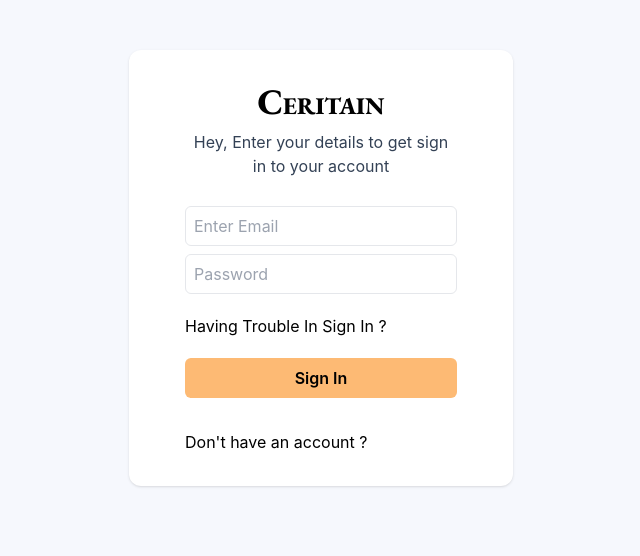
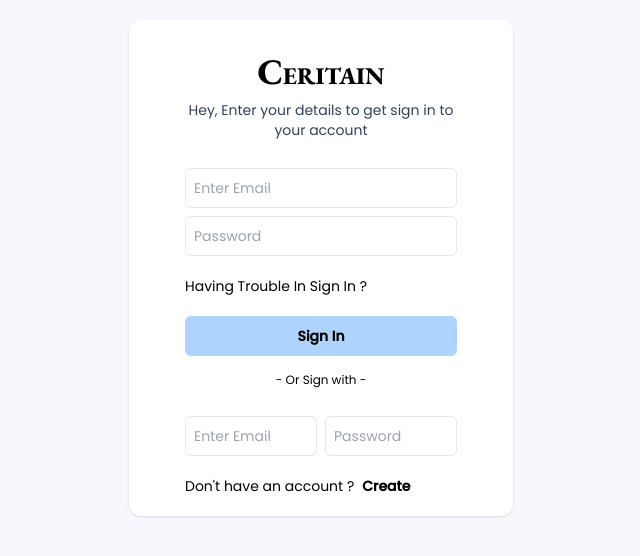
Before and after one commit to AhmadAzkia/ceritain, a React (Create React App) app: page /login in a window 1280 px wide. Shown: the part 132-688 px from the top of the page, without its empty margins (319-959 px from the left). Built offline with nearby package versions, Linux system fonts and the light colour scheme; a web font is replaced by a local one.

Commit message:
Add Font

```diff
--- a/src/Pages/Login.js
+++ b/src/Pages/Login.js
@@ -1,9 +1,11 @@
+/* eslint-disable react/jsx-no-undef */
 import React from "react";
 import '../css/font.css';
 import { useNavigate } from "react-router-dom";
+import { FontAwesomeIcon } from "@fortawesome/react-fontawesome";
 
 function Login() {
-  let navigasi = useNavigate()
+  let navigate = useNavigate()
   return (
     <div className="w-full min-h-screen grid place-items-center bg-[#F6F8FD]">
       <div className="w-96 bg-white shadow rounded-xl px-14">
@@ -11,14 +13,25 @@ function Login() {
                 <span className="text-4xl">C</span>
                 ERITAIN
               </h1>
-        <p className="text-center text-slate-700">Hey, Enter your details to get sign in to your account</p>
-        <div className="flex flex-col mt-7 gap-2">
-          <input className="w-full h-10 ps-2 border rounded-md" type="email" name="" id="" placeholder="Enter Email" />
-          <input className="w-full h-10 ps-2 border rounded-md" type="password" name="" id="" placeholder="Password" />
+        <p className="text-center text-slate-700 fontLoginn text-sm">Hey, Enter your details to get sign in to your account</p>
+        <div className="flex flex-col mt-7 gap-2 fontLoginn">
+          <input className="w-full h-10 ps-2 border rounded-md text-sm" type="email" name="" id="" placeholder="Enter Email"  />
+          <input className="w-full h-10 ps-2 border rounded-md text-sm" type="password" name="" id="" placeholder="Password" />
         </div>
-        <p className="my-5">Having Trouble In Sign In ?</p>
-        <button className="w-full h-10 bg-orange-300 font-semibold rounded-md" type="submit">Sign In</button>
-        <p className="my-8">Don't have an account ?</p>
+        <div className="flex flex-row">
+          <button className="my-5 text-sm fontLoginn">Having Trouble In Sign In ?</button>
+        </div>
+        <button className="w-full h-10 bg-blue-300 font-semibold rounded-md text-sm fontLoginn bg-opacity-75" type="submit">Sign In</button>
+        <div className="text-xs fontLoginn mt-4 text-center">- Or Sign with -</div>
+        <div className="flex flex-row mt-7 gap-2 fontLoginn">
+          <input className="w-full h-10 ps-2 border rounded-md text-sm" type="email" name="" id="" placeholder="Enter Email"  />
+          <input className="w-full h-10 ps-2 border rounded-md text-sm" type="password" name="" id="" placeholder="Password" />
+          <FontAwesomeIcon icon="fa-brands fa-google" ></FontAwesomeIcon>
+        </div>
+        <div className="flex flex-row gap-2 mt-5 mb-5">
+        <p className="text-sm fontLoginn">Don't have an account ?</p>
+        <button className="font-semibold text-sm fontLoginn" onClick={()=>navigate('/')}>Create</button>
+        </div>
       </div>
     </div>
 
--- a/src/css/font.css
+++ b/src/css/font.css
@@ -2,6 +2,7 @@
 @import url('https://fonts.googleapis.com/css2?family=Dosis:wght@600&display=swap');
 @import url('https://fonts.googleapis.com/css2?family=Dosis:wght@600&family=EB+Garamond:ital,wght@0,800;1,500&display=swap');
 @import url('https://fonts.googleapis.com/css2?family=Poppins:ital,wght@0,300;0,400;0,500;1,300;1,400;1,500&display=swap');
+@import url('https://fonts.googleapis.com/css2?family=Poppins:ital,wght@0,300;0,400;0,500;1,300;1,400;1,500&family=Roboto+Slab:wght@200;300;400;500&family=Roboto:wght@300;400;500&display=swap');
 
 .headerLove {
     font-family: 'Slackside One', cursive;
@@ -32,6 +33,10 @@
 }
 
 .fontLogin {
+    font-family: 'Roboto', sans-serif;
+}
+
+.fontLoginn {
     font-family: 'Poppins', sans-serif;
 }
 
```
